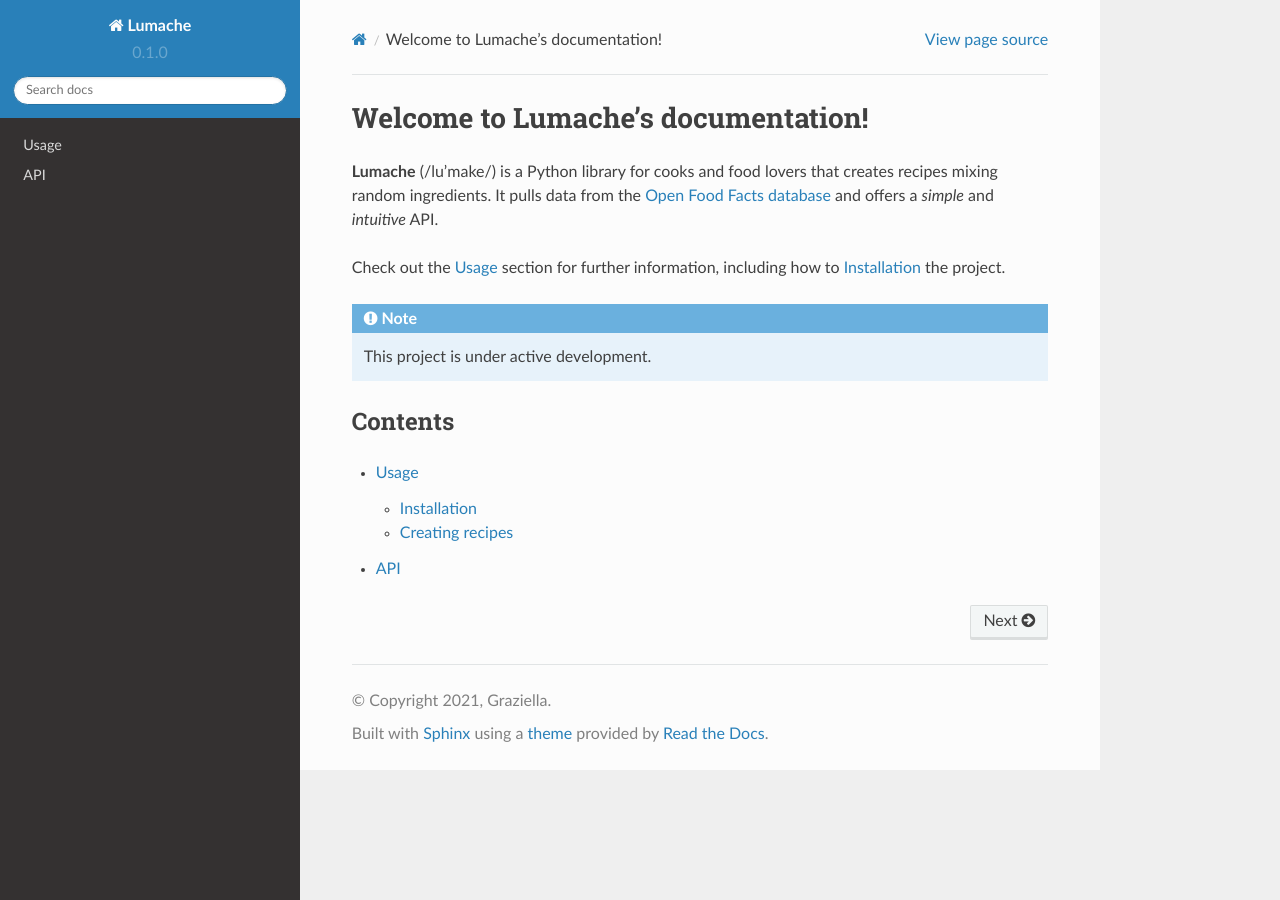
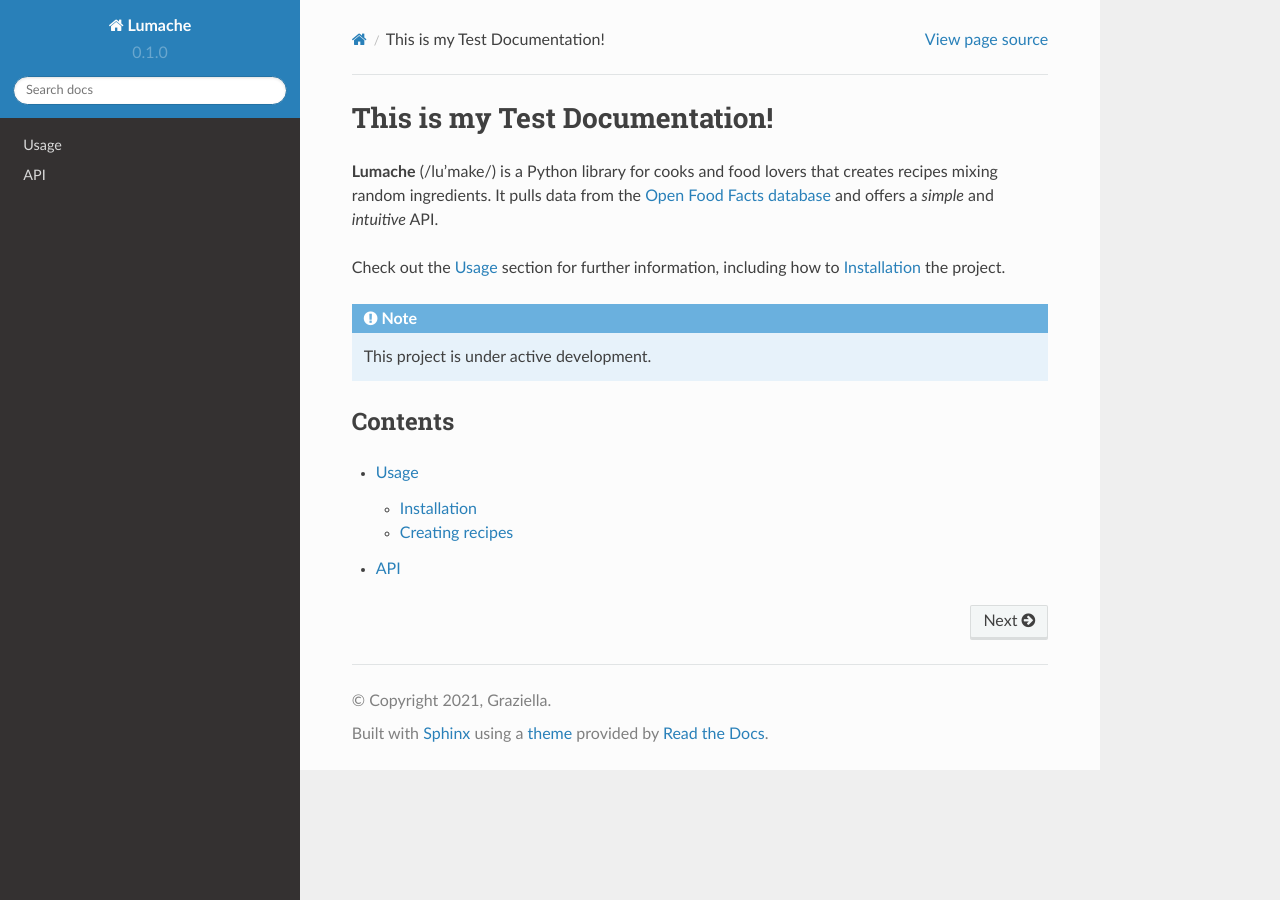
Before and after one commit to JasiHime/readthedocstest, a Sphinx documentation site: the page built from docs/source/index.rst, in a window 1280 px wide. Built offline with Sphinx 7.4.7 and the Read the Docs theme 2.0.0, drawn with Linux system fonts in a browser that asks for light colours.

Commit message:
Update index.rst

```diff
--- a/docs/source/index.rst
+++ b/docs/source/index.rst
@@ -1,4 +1,4 @@
-Welcome to Lumache's documentation!
+This is my Test Documentation!
 ===================================
 
 **Lumache** (/lu'make/) is a Python library for cooks and food lovers
```
